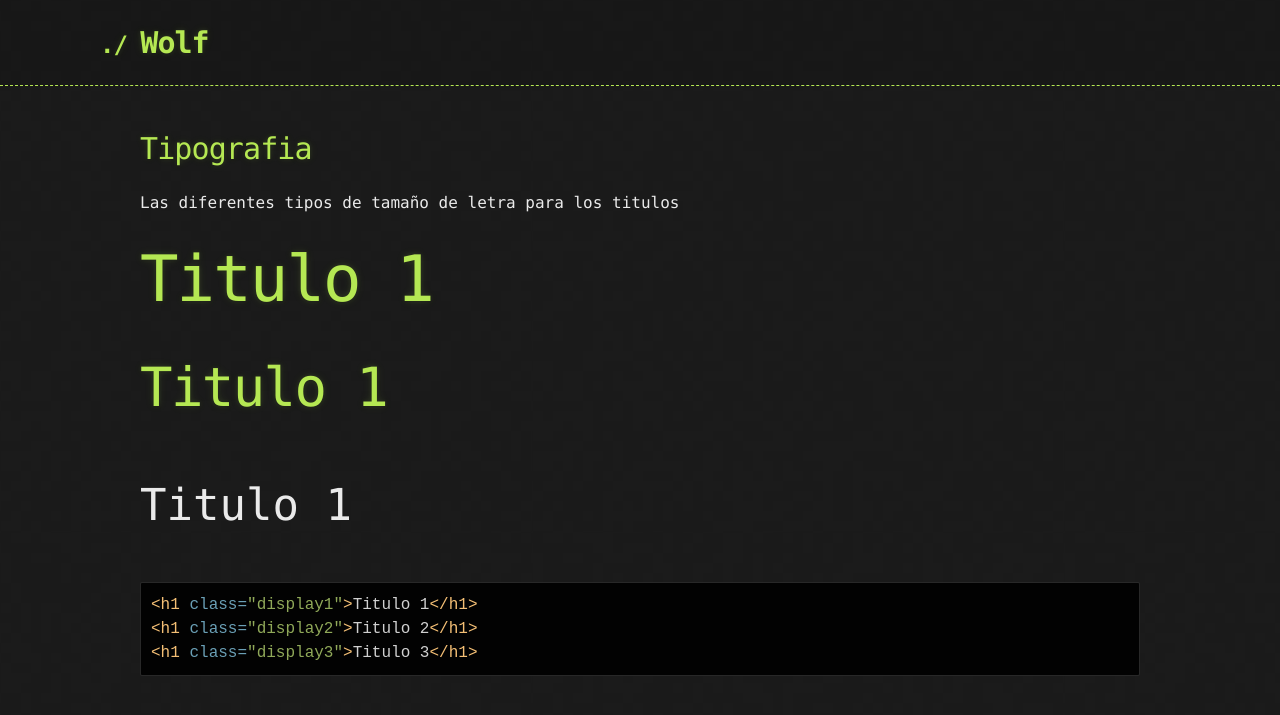
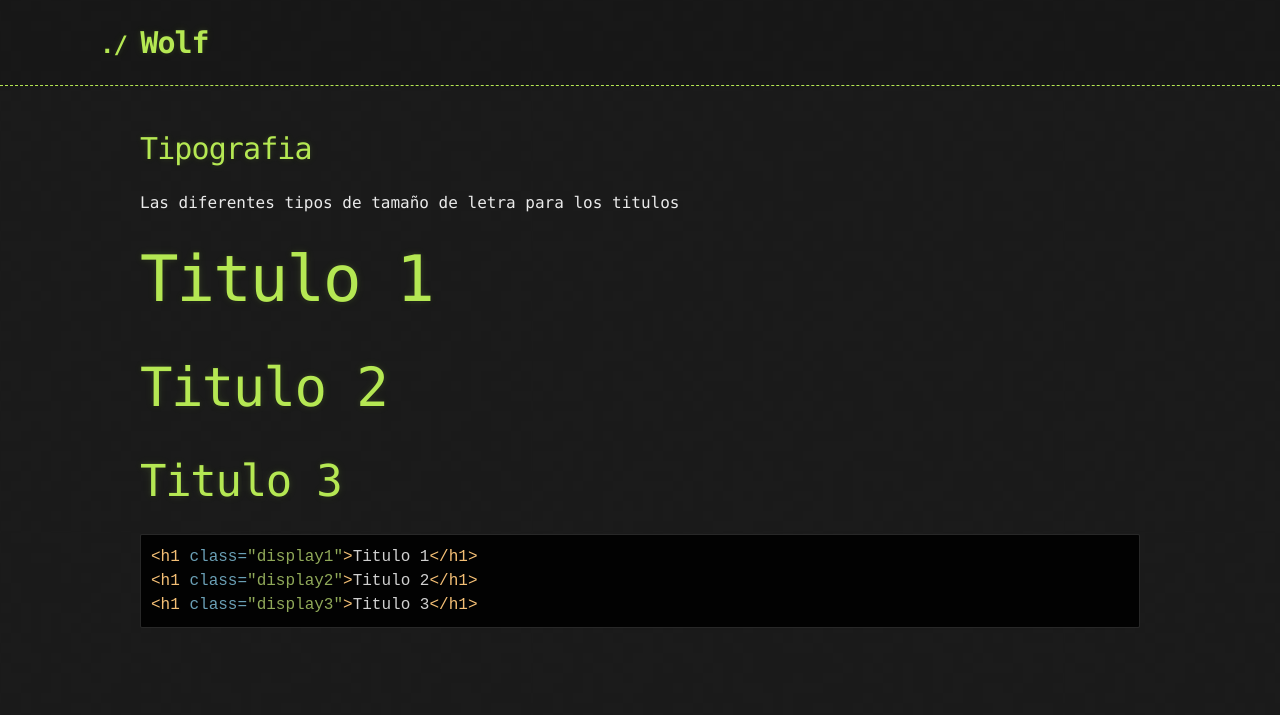
Before and after one commit to NinjaDiaz007/Block, a Jekyll site: the page built from wolf.md, in a window 1280 px wide. Shown: the top 715 px of the page. Built offline with Jekyll 4.4.1, drawn with Linux system fonts in a browser that asks for light colours; our own code applies the rules of GitHub Pages for plain Markdown files.

Commit message:
Add files via upload

````diff
--- a/wolf.md
+++ b/wolf.md
@@ -4,9 +4,9 @@ layout: default
 
 # Tipografia
 Las diferentes tipos de tama&#241;o de letra para los titulos
-<h1 style="font-size: 64px;">Titulo 1</h1>
-<h1 style="font-size: 54px;">Titulo 1</h1>
-<p style="font-size: 44px;">Titulo 1</p>
+<h3 style="font-size: 64px;">Titulo 1</h3>
+<h3 style="font-size: 54px;">Titulo 2</h3>
+<h3 style="font-size: 44px;">Titulo 3</h3>
 
 ```html
 <h1 class="display1">Titulo 1</h1>
````
